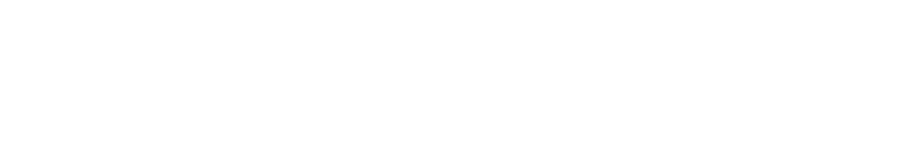
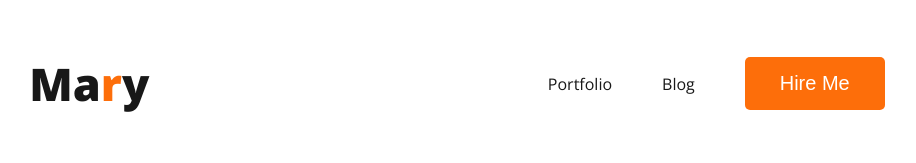
Before and after one commit to JannatunNaeem2012/module5_portfolio, a plain HTML site: page index.html in a window 1280 px wide. Shown: the whole page, without its empty margins (158-1074 px from the left). Drawn offline with nearby package versions, Linux system fonts and the light colour scheme.

Commit message:
added naviagtion bar

```diff
--- a/index.html
+++ b/index.html
@@ -4,8 +4,28 @@
     <meta charset="UTF-8">
     <meta name="viewport" content="width=device-width, initial-scale=1.0">
     <title>portfolio</title>
+    <link rel="preconnect" href="https://fonts.googleapis.com">
+    <link rel="preconnect" href="https://fonts.gstatic.com" crossorigin>
+    <link href="https://fonts.googleapis.com/css2?family=Open+Sans:wght@400;700;800&display=swap" rel="stylesheet">
+
+    <link rel="stylesheet" href="styles/style.css">
 </head>
 <body>
+    <header>
+        <nav>
+            <h3 class="nav-title">Ma<span class="primary-text">r</span>y</h3>
+            <ul>
+                <li><a href="">Portfolio</a></li>
+                <li><a href="">Blog</a></li>
+                <li><button class="primary-btn">Hire Me</button></li>
+            </ul>
+        </nav>
+    </header>
+    <main>
 
+    </main>
+    <footer>
+
+    </footer>
 </body>
 </html>
--- /dev/null
+++ b/styles/style.css
@@ -0,0 +1,43 @@
+/* shared code */
+body{
+    font-family: 'Open Sans', sans-serif;
+}
+.primary-text{
+    color:#FD6E0A;
+}
+.primary-btn{
+    background-color: #FD6E0A;
+    color:white;
+    border:0;
+    font-size: 20px;
+    padding: 15px 35px;
+    border-radius: 5px;
+}
+
+/* nav section styles */
+nav{
+    display: flex;
+    align-items: center;
+    justify-content: space-around  ;
+}
+
+nav > ul{
+    display: flex;
+    align-items: center;
+    justify-content: space-around  ;
+}
+nav li{
+    list-style: none;
+    margin-right: 50px;
+
+}
+nav li a{
+    text-decoration: none;
+    color: #181818;
+}
+.nav-title{
+    color: #181818;
+    font-size: 45px;
+    font-style: normal;
+    font-weight: 800;
+}
```
Also changed, not shown: images/developer.png (added), images/hardy.png (added), images/header_bg.png (added), images/icons/facebook.png (added), images/icons/insta.png (added), images/icons/js.png (added), images/icons/mongo.png (added), images/icons/nodejs.png (added), images/icons/react.png (added), images/icons/twitter.png (added).
